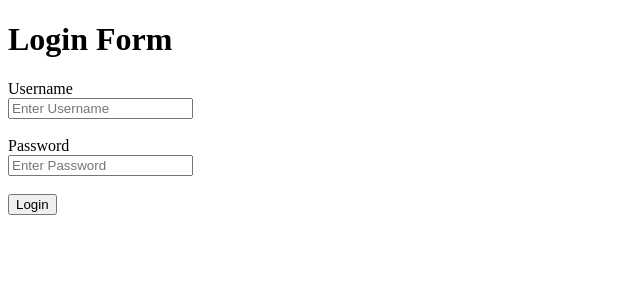
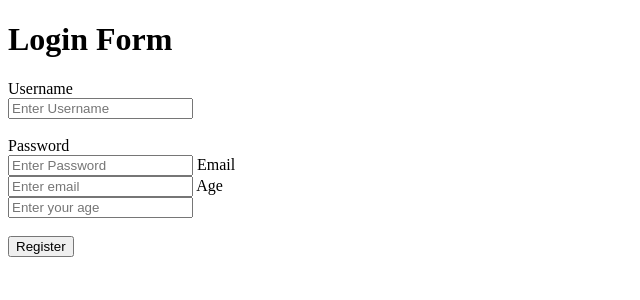
Before and after one commit to VIRAJ2823/flsk-prac, a Flask app: template templates/form.html in a window 1280 px wide. Shown: the top 300 px of the page, without its empty margins (0-640 px from the left). Run offline with Flask 3, Linux system fonts and the light colour scheme; the template is opened without the code that fills it, so the values that code supplies are empty.

Commit message:
jinja prac

```diff
--- a/templates/form.html
+++ b/templates/form.html
@@ -19,9 +19,19 @@
         <label>Password</label><br>
         <input type="password" name="password" placeholder="Enter Password">
 
+        <lable>Email</lable><br>
+        <input type = "email" name = "email" placeholder="Enter email ">
+
+        <lable>Age</lable><br>
+        <input type = "number" name = "age" placeholder="Enter your age">
+
+
+
+        <lable></lable>
+
         <br><br>
 
-        <button type="submit">Login</button>
+        <button type="submit">Register</button>
 
     </form>
 
```
